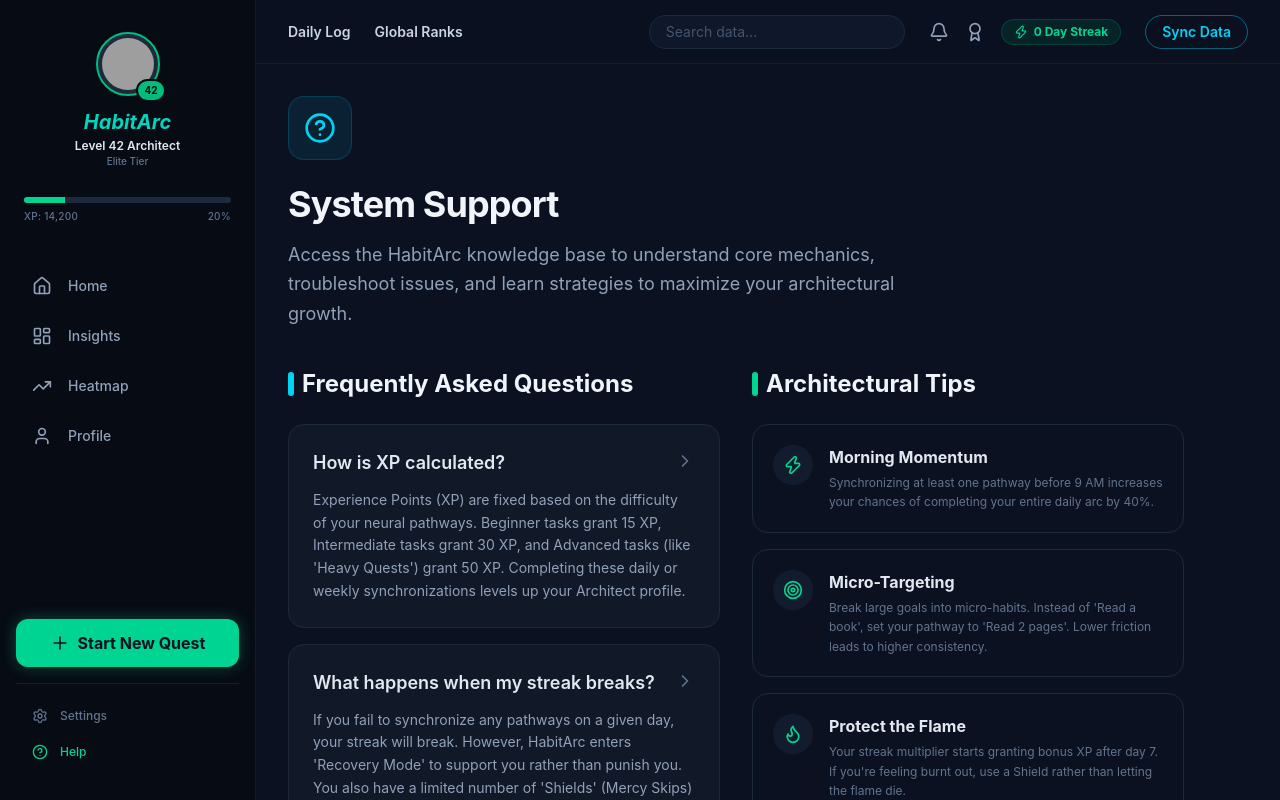
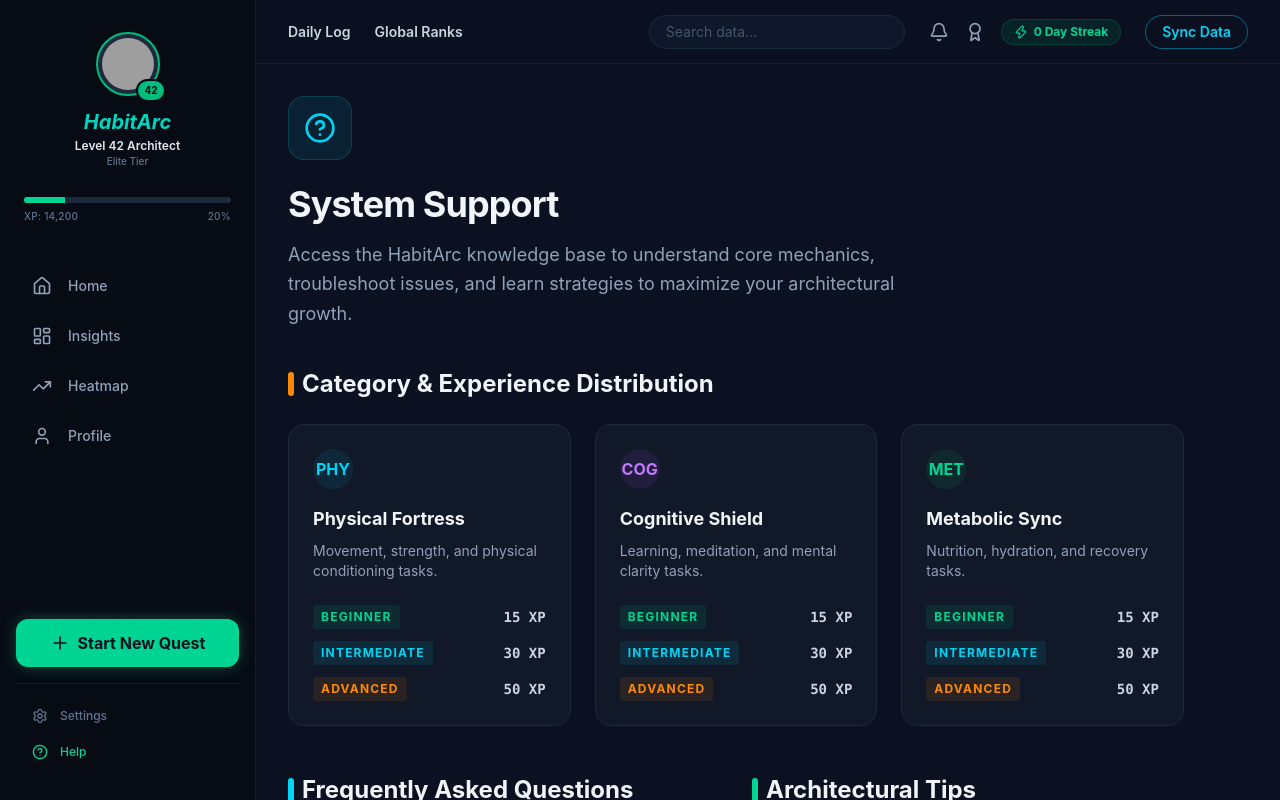
Before and after one commit to sarasinha1207/HabitArc, a React (Vite) app: page /help in a window 1280 px wide. Shown: the top 800 px of the page. Built offline with nearby package versions, Linux system fonts and the light colour scheme; grey boxes are pictures that could not be loaded.

Commit message:
Bug Fix: Delete Task now working

```diff
--- a/src/components/Layout.jsx
+++ b/src/components/Layout.jsx
@@ -116,14 +116,23 @@ export default function Layout() {
   };
 
   const handleToggle = (id, type) => {
+    const list = type === 'weekly' ? weeklyHabits : habits;
     const setList = type === 'weekly' ? setWeeklyHabits : setHabits;
 
+    const habit = list.find(h => h.id === id);
+    if (!habit) return;
+
+    const isNowCompleted = !habit.completed;
+    const xpGained = habit.xp || getXpByDifficulty(habit.difficulty);
+
+    // 1. Update XP
+    setTotalXP(curr => curr + (isNowCompleted ? xpGained : -xpGained));
+
+    // 2. Update list
+    let newList = [];
     setList(prev => {
-      const newList = prev.map(h => {
+      newList = prev.map(h => {
         if (h.id === id) {
-          const isNowCompleted = !h.completed;
-          const xpGained = h.xp || getXpByDifficulty(h.difficulty);
-          setTotalXP(curr => curr + (isNowCompleted ? xpGained : -xpGained));
           return {
             ...h,
             completed: isNowCompleted,
@@ -132,10 +141,15 @@ export default function Layout() {
         }
         return h;
       });
+      return newList;
+    });
 
+    // 3. Update completedDates (only for daily habits)
     if (type !== 'weekly') {
       const today = getTodayDateString();
-        const completedCount = newList.filter(h => h.completed).length;
+      // We calculate completedCount based on the updated habit state
+      const updatedList = list.map(h => h.id === id ? { ...h, completed: isNowCompleted } : h);
+      const completedCount = updatedList.filter(h => h.completed).length;
 
       setCompletedDates(prevDates => {
         let newDates = [...prevDates];
@@ -154,9 +168,6 @@ export default function Layout() {
         return newDates.sort((a, b) => (typeof a === 'string' ? a : a.date).localeCompare((typeof b === 'string' ? b : b.date)));
       });
     }
-
-      return newList;
-    });
   };
 
   const toggleHabit = (id) => handleToggle(id, 'daily');
@@ -176,14 +187,14 @@ export default function Layout() {
   };
 
   const deleteHabit = (id, type) => {
-    const setList = type === 'weekly' ? setWeeklyHabits : setHabits;
-    setList(prev => {
-      const habit = prev.find(h => h.id === id);
+    const list = type === 'weekly' ? weeklyHabits : habits;
+    const habit = list.find(h => h.id === id);
     if (habit && habit.completed) {
       setTotalXP(curr => curr - (habit.xp || getXpByDifficulty(habit.difficulty)));
     }
-      return prev.filter(h => h.id !== id);
-    });
+
+    const setList = type === 'weekly' ? setWeeklyHabits : setHabits;
+    setList(prev => prev.filter(h => h.id !== id));
   };
 
   const highestHabitStreak = Math.max(
--- a/src/pages/Help.jsx
+++ b/src/pages/Help.jsx
@@ -56,9 +56,58 @@ export default function Help() {
         </p>
       </header>
 
-      <div className="grid grid-cols-1 lg:grid-cols-2 gap-8">
+      <div className="space-y-12">
+        {/* System Mechanics */}
+        <section className="space-y-6">
+          <h2 className="text-2xl font-bold text-slate-100 flex items-center gap-2">
+            <span className="w-1.5 h-6 bg-orange-400 rounded-full inline-block" />
+            Category & Experience Distribution
+          </h2>
+          <div className="grid grid-cols-1 md:grid-cols-3 gap-6">
+            <div className="p-6 rounded-2xl border border-slate-800 bg-[#111827] hover:border-cyan-500/50 transition-colors">
+              <div className="w-10 h-10 rounded-full bg-cyan-500/10 flex items-center justify-center mb-4">
+                <span className="text-cyan-400 font-bold">PHY</span>
+              </div>
+              <h3 className="text-lg font-bold text-slate-100 mb-2">Physical Fortress</h3>
+              <p className="text-sm text-slate-400 mb-6">Movement, strength, and physical conditioning tasks.</p>
+              <ul className="text-sm space-y-3 text-slate-300">
+                <li className="flex justify-between items-center"><span className="text-emerald-400 text-xs font-bold uppercase tracking-widest bg-emerald-400/10 px-2 py-1 rounded">Beginner</span><span className="font-mono font-bold">15 XP</span></li>
+                <li className="flex justify-between items-center"><span className="text-cyan-400 text-xs font-bold uppercase tracking-widest bg-cyan-400/10 px-2 py-1 rounded">Intermediate</span><span className="font-mono font-bold">30 XP</span></li>
+                <li className="flex justify-between items-center"><span className="text-orange-400 text-xs font-bold uppercase tracking-widest bg-orange-400/10 px-2 py-1 rounded">Advanced</span><span className="font-mono font-bold">50 XP</span></li>
+              </ul>
+            </div>
 
-        {/* FAQs */}
+            <div className="p-6 rounded-2xl border border-slate-800 bg-[#111827] hover:border-purple-500/50 transition-colors">
+              <div className="w-10 h-10 rounded-full bg-purple-500/10 flex items-center justify-center mb-4">
+                <span className="text-purple-400 font-bold">COG</span>
+              </div>
+              <h3 className="text-lg font-bold text-slate-100 mb-2">Cognitive Shield</h3>
+              <p className="text-sm text-slate-400 mb-6">Learning, meditation, and mental clarity tasks.</p>
+              <ul className="text-sm space-y-3 text-slate-300">
+                <li className="flex justify-between items-center"><span className="text-emerald-400 text-xs font-bold uppercase tracking-widest bg-emerald-400/10 px-2 py-1 rounded">Beginner</span><span className="font-mono font-bold">15 XP</span></li>
+                <li className="flex justify-between items-center"><span className="text-cyan-400 text-xs font-bold uppercase tracking-widest bg-cyan-400/10 px-2 py-1 rounded">Intermediate</span><span className="font-mono font-bold">30 XP</span></li>
+                <li className="flex justify-between items-center"><span className="text-orange-400 text-xs font-bold uppercase tracking-widest bg-orange-400/10 px-2 py-1 rounded">Advanced</span><span className="font-mono font-bold">50 XP</span></li>
+              </ul>
+            </div>
+
+            <div className="p-6 rounded-2xl border border-slate-800 bg-[#111827] hover:border-emerald-500/50 transition-colors">
+              <div className="w-10 h-10 rounded-full bg-emerald-500/10 flex items-center justify-center mb-4">
+                <span className="text-emerald-400 font-bold">MET</span>
+              </div>
+              <h3 className="text-lg font-bold text-slate-100 mb-2">Metabolic Sync</h3>
+              <p className="text-sm text-slate-400 mb-6">Nutrition, hydration, and recovery tasks.</p>
+              <ul className="text-sm space-y-3 text-slate-300">
+                <li className="flex justify-between items-center"><span className="text-emerald-400 text-xs font-bold uppercase tracking-widest bg-emerald-400/10 px-2 py-1 rounded">Beginner</span><span className="font-mono font-bold">15 XP</span></li>
+                <li className="flex justify-between items-center"><span className="text-cyan-400 text-xs font-bold uppercase tracking-widest bg-cyan-400/10 px-2 py-1 rounded">Intermediate</span><span className="font-mono font-bold">30 XP</span></li>
+                <li className="flex justify-between items-center"><span className="text-orange-400 text-xs font-bold uppercase tracking-widest bg-orange-400/10 px-2 py-1 rounded">Advanced</span><span className="font-mono font-bold">50 XP</span></li>
+              </ul>
+            </div>
+          </div>
+        </section>
+
+        <div className="grid grid-cols-1 lg:grid-cols-2 gap-8">
+
+          {/* FAQs */}
         <section className="space-y-6">
           <h2 className="text-2xl font-bold text-slate-100 flex items-center gap-2">
             <span className="w-1.5 h-6 bg-cyan-400 rounded-full inline-block" />
@@ -109,6 +158,7 @@ export default function Help() {
         </section>
 
       </div>
+      </div>
     </div>
   );
 }
--- a/src/pages/Home.jsx
+++ b/src/pages/Home.jsx
@@ -121,6 +121,7 @@ export default function Home() {
   const [showConfetti, setShowConfetti] = useState(false);
   const [viewMode, setViewMode] = useState('daily');
   const [editingHabit, setEditingHabit] = useState(null);
+  const [habitToDelete, setHabitToDelete] = useState(null);
   const { width, height } = useWindowSize();
 
   const currentList = viewMode === 'daily' ? habits : weeklyHabits;
@@ -138,9 +139,10 @@ export default function Home() {
     else toggleWeeklyHabit(id);
   };
 
-  const handleDelete = (id) => {
-    if (window.confirm("Warning: Deleting this pathway will permanently remove its streak and XP contributions. Proceed?")) {
-      deleteHabit(id, viewMode);
+  const confirmDelete = () => {
+    if (habitToDelete) {
+      deleteHabit(habitToDelete, viewMode);
+      setHabitToDelete(null);
     }
   };
 
@@ -177,6 +179,32 @@ export default function Home() {
         initialData={editingHabit}
         isWeekly={viewMode === 'weekly'}
       />
+
+      {/* Delete Confirmation Modal */}
+      {habitToDelete && (
+        <div className="fixed inset-0 z-50 flex items-center justify-center bg-[#060B14]/80 backdrop-blur-sm p-4 animate-in fade-in">
+          <div className="bg-[#111827] border border-red-500/30 rounded-2xl w-full max-w-sm shadow-[0_0_40px_rgba(239,68,68,0.15)] overflow-hidden relative">
+            <div className="p-6 border-b border-slate-800 flex items-center gap-3">
+              <AlertTriangle className="w-6 h-6 text-red-400" />
+              <h2 className="text-xl font-bold text-slate-100">Confirm Deletion</h2>
+            </div>
+            <div className="p-6">
+              <p className="text-slate-300 text-sm leading-relaxed">
+                Warning: Deleting this pathway will permanently remove its streak and XP contributions from your profile. Are you sure?
+              </p>
+            </div>
+            <div className="p-6 border-t border-slate-800 bg-[#0B1120] flex justify-end gap-3">
+              <button onClick={() => setHabitToDelete(null)} className="px-5 py-2.5 rounded-xl text-slate-400 font-semibold hover:text-slate-200">Cancel</button>
+              <button
+                onClick={confirmDelete}
+                className="px-6 py-2.5 bg-red-500/10 border border-red-500/50 hover:bg-red-500 hover:text-[#0B1120] text-red-400 rounded-xl font-bold transition-all"
+              >
+                Delete Pathway
+              </button>
+            </div>
+          </div>
+        </div>
+      )}
 
       {/* Top Banner Grid */}
       <div className="grid grid-cols-1 lg:grid-cols-3 gap-6">
@@ -292,7 +320,7 @@ export default function Home() {
                     <button onClick={() => handleEdit(habit)} className="p-2 text-slate-500 hover:text-cyan-400 transition-colors bg-[#0B1120] rounded-lg border border-slate-800 hover:border-cyan-500/50">
                       <Edit2 className="w-4 h-4" />
                     </button>
-                    <button onClick={() => handleDelete(habit.id)} className="p-2 text-slate-500 hover:text-red-400 transition-colors bg-[#0B1120] rounded-lg border border-slate-800 hover:border-red-500/50">
+                    <button onClick={() => setHabitToDelete(habit.id)} className="p-2 text-slate-500 hover:text-red-400 transition-colors bg-[#0B1120] rounded-lg border border-slate-800 hover:border-red-500/50 z-20 relative">
                       <Trash2 className="w-4 h-4" />
                     </button>
                   </div>
```
Lines whose indentation alone changed are shown as unchanged.
